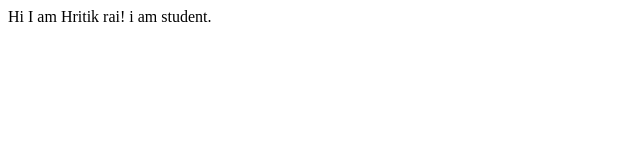
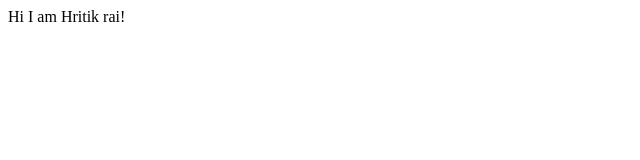
Before and after one commit to Hritik2023/Student-name-site, a plain HTML site: page index.html in a window 1280 px wide. Shown: the full height of the page, 0-640 px from the left. Drawn offline with Linux system fonts and the light colour scheme.

Commit message:
updatetext

```diff
--- a/index.html
+++ b/index.html
@@ -8,6 +8,5 @@
 </head>
 <body>
     Hi I am Hritik rai!
-    i am student.
 </body>
 </html>
```
